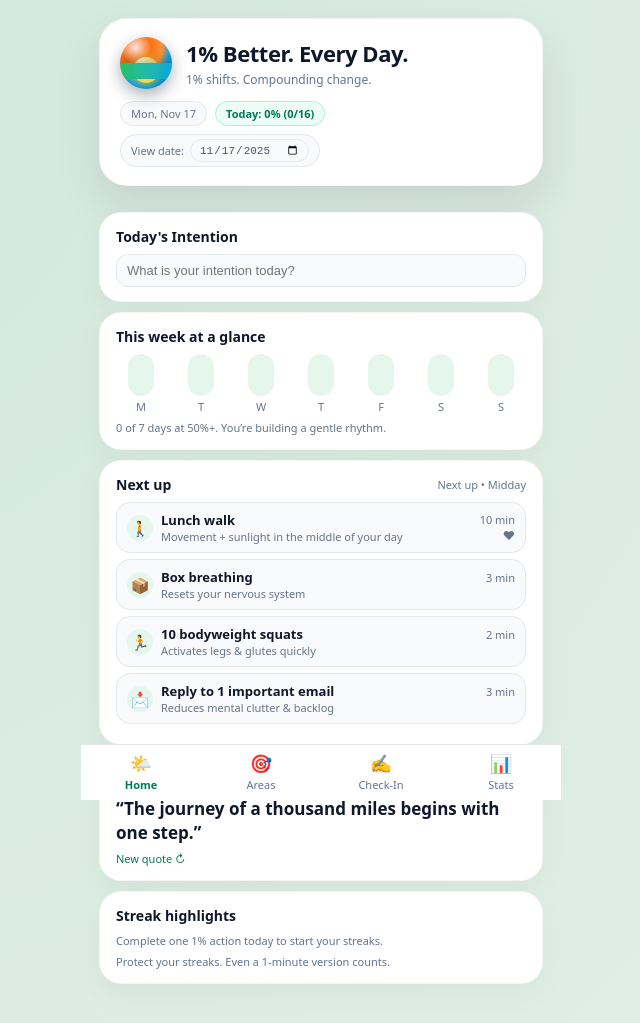
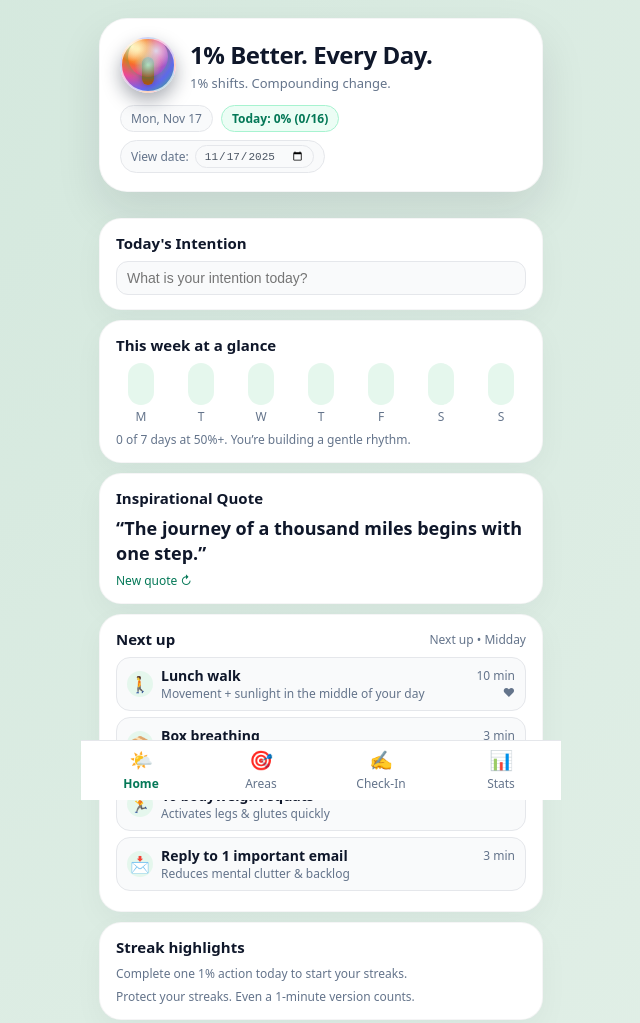
Before and after one commit to Ryanc1977/one-percent-better, a plain HTML site: page index.html in a window 1280 px wide. Shown: the top 1023 px of the page, without its empty margins (319-959 px from the left). Drawn offline with Linux system fonts and the light colour scheme.

Commit message:
Update index.html

```diff
--- a/index.html
+++ b/index.html
@@ -55,51 +55,58 @@
       align-items: center;
     }
 
-    /* Sunset + wave logo */
+    /* Tree-of-life style logo */
     .hero-icon {
       position: relative;
-      width: 52px;
-      height: 52px;
+      width: 56px;
+      height: 56px;
       border-radius: 999px;
-      background: radial-gradient(circle at 30% 20%, #fee2e2 0, #f97316 28%, #fb923c 48%, #0ea5e9 62%, #0369a1 100%);
-      box-shadow: 0 6px 16px rgba(15, 23, 42, 0.35);
+      background: radial-gradient(circle at 20% 15%, #fef3c7 0, #f97316 24%, #ec4899 48%, #6366f1 72%, #22c55e 100%);
+      box-shadow: 0 8px 18px rgba(15, 23, 42, 0.35);
       overflow: hidden;
+      border: 2px solid rgba(255, 255, 255, 0.7);
     }
+    /* trunk */
     .hero-icon::before {
       content: "";
       position: absolute;
       bottom: 6px;
       left: 50%;
       transform: translateX(-50%);
-      width: 26px;
-      height: 26px;
+      width: 12px;
+      height: 28px;
       border-radius: 999px;
-      background: radial-gradient(circle at 30% 20%, #fefce8 0, #fde68a 40%, #facc15 100%);
-      box-shadow: 0 0 10px rgba(250, 204, 21, 0.9);
+      background: linear-gradient(180deg, #4b5563, #b45309);
+      box-shadow: 0 0 6px rgba(15, 23, 42, 0.4);
     }
+    /* canopy / branches */
     .hero-icon::after {
       content: "";
       position: absolute;
-      left: -6px;
-      right: -6px;
-      bottom: 10px;
-      height: 16px;
-      background: linear-gradient(90deg, #22c55e, #14b8a6, #0ea5e9);
+      bottom: 14px;
+      left: 50%;
+      transform: translateX(-50%);
+      width: 40px;
+      height: 40px;
       border-radius: 999px;
-      box-shadow: 0 -4px 8px rgba(15, 23, 42, 0.25);
-      opacity: 0.95;
+      background:
+        radial-gradient(circle at 25% 30%, rgba(254, 249, 195, 0.9) 0, transparent 40%),
+        radial-gradient(circle at 70% 35%, rgba(219, 234, 254, 0.9) 0, transparent 45%),
+        radial-gradient(circle at 50% 70%, rgba(187, 247, 208, 0.9) 0, transparent 40%);
+      box-shadow: 0 0 10px rgba(16, 185, 129, 0.6);
+      opacity: 0.96;
     }
 
     h1 {
       margin: 0;
-      font-size: 22px;
+      font-size: 24px; /* slightly larger */
       font-weight: 800;
       letter-spacing: -0.02em;
     }
 
     .subtitle {
       margin-top: 3px;
-      font-size: 12px;
+      font-size: 13px; /* slightly larger */
       color: var(--text-subtle);
     }
 
@@ -107,7 +114,7 @@
       display: flex;
       gap: 8px;
       margin-top: 10px;
-      font-size: 11px;
+      font-size: 12px; /* slightly larger */
       color: var(--text-subtle);
       flex-wrap: wrap;
     }
@@ -151,12 +158,12 @@
     }
 
     .section-title {
-      font-size: 14px;
+      font-size: 15px; /* slightly larger */
       font-weight: 600;
     }
 
     .section-meta {
-      font-size: 11px;
+      font-size: 12px; /* slightly larger */
       color: var(--text-subtle);
     }
 
@@ -173,7 +180,7 @@
       flex-direction: column;
       align-items: center;
       gap: 3px;
-      font-size: 11px;
+      font-size: 12px; /* slightly larger */
       color: var(--text-subtle);
       flex: 1;
     }
@@ -197,7 +204,7 @@
     }
 
     .small {
-      font-size: 11px;
+      font-size: 12px; /* slightly larger */
       color: var(--text-subtle);
     }
 
@@ -250,16 +257,16 @@
       display:flex;
       align-items:center;
       justify-content:center;
-      font-size: 15px;
+      font-size: 16px;
       flex-shrink: 0;
     }
 
     .smart-body { flex: 1; }
-    .smart-title { font-size: 13px; font-weight: 600; }
-    .smart-sub  { font-size: 11px; color: var(--text-subtle); }
+    .smart-title { font-size: 14px; font-weight: 600; } /* larger */
+    .smart-sub  { font-size: 12px; color: var(--text-subtle); } /* larger */
 
     .smart-meta {
-      font-size: 11px;
+      font-size: 12px;
       text-align: right;
       color: var(--text-subtle);
     }
@@ -269,7 +276,7 @@
     }
 
     .focus-quote {
-      font-size: 17px;
+      font-size: 18px; /* slightly larger */
       font-weight: 600;
       line-height: 1.4;
       margin-bottom: 6px;
@@ -280,7 +287,7 @@
       padding: 8px 10px;
       border-radius: 12px;
       border: 1px solid #e5e7eb;
-      font-size: 13px;
+      font-size: 14px; /* slightly larger */
       background: #f9fafb;
     }
 
@@ -304,11 +311,11 @@
       display:flex;
       align-items:center;
       gap:6px;
-      font-size:13px;
+      font-size:14px; /* larger */
       font-weight:600;
     }
     .fa-summary {
-      font-size:11px;
+      font-size:12px;
       color:var(--text-subtle);
     }
     .fa-toggle {
@@ -333,7 +340,7 @@
       border:1px solid #e5e7eb;
       background:#ffffff;
       margin-bottom:6px;
-      font-size:12px;
+      font-size:13px; /* larger */
     }
     .fa-task-body {
       flex:1;
@@ -347,7 +354,7 @@
       margin-bottom:2px;
     }
     .pill {
-      font-size:10px;
+      font-size:11px;
       padding:2px 6px;
       border-radius:999px;
       border:1px solid #e5e7eb;
@@ -360,7 +367,7 @@
       cursor:pointer;
     }
     .fa-task-benefit {
-      font-size:11px;
+      font-size:12px;
       color:var(--text-subtle);
     }
     .fa-footer {
@@ -368,12 +375,12 @@
       display:flex;
       justify-content:space-between;
       align-items:center;
-      font-size:11px;
+      font-size:12px;
       gap:8px;
       flex-wrap:wrap;
     }
     .linkish{
-      font-size:11px;
+      font-size:12px;
       color:var(--accent-strong);
       cursor:pointer;
     }
@@ -402,12 +409,12 @@
     .nav-btn {
       flex: 1;
       text-align: center;
-      font-size: 11px;
+      font-size: 12px; /* slightly larger */
       color: var(--text-subtle);
       cursor: pointer;
     }
     .nav-icon {
-      font-size: 18px;
+      font-size: 19px; /* slightly larger */
       display: block;
       margin-bottom: 2px;
     }
@@ -443,10 +450,10 @@
       border:1px solid #e5e7eb;
       background:#f9fafb;
       padding:8px;
-      font-size:11px;
+      font-size:12px;
     }
     .stat-label{color:var(--text-subtle);}
-    .stat-value{font-weight:700;font-size:14px;margin-top:2px;}
+    .stat-value{font-weight:700;font-size:15px;margin-top:2px;}
 
     .calendar{
       display:grid;
@@ -458,7 +465,7 @@
       border-radius:6px;
       padding:3px 2px;
       border:1px solid #e5e7eb;
-      font-size:9px;
+      font-size:10px;
       text-align:center;
       background:#f9fafb;
       color:var(--text-subtle);
@@ -519,6 +526,15 @@
         <div id="weekSummary" class="small"></div>
       </section>
 
+      <!-- Inspirational Quote (directly under week at a glance) -->
+      <section class="section-card">
+        <div class="section-title-row">
+          <div class="section-title">Inspirational Quote</div>
+        </div>
+        <div id="quoteText" class="focus-quote">Loading…</div>
+        <div class="small linkish" id="nextQuoteBtn">New quote ↻</div>
+      </section>
+
       <!-- Next up (formerly Smart Now) -->
       <section class="section-card">
         <div class="section-title-row">
@@ -526,15 +542,6 @@
           <div class="section-meta" id="smartNowMeta">Next up • —</div>
         </div>
         <div id="smartNowList"></div>
-      </section>
-
-      <!-- Inspirational Quote -->
-      <section class="section-card">
-        <div class="section-title-row">
-          <div class="section-title">Inspirational Quote</div>
-        </div>
-        <div id="quoteText" class="focus-quote">Loading…</div>
-        <div class="small linkish" id="nextQuoteBtn">New quote ↻</div>
       </section>
 
       <!-- Streak highlights -->
```
